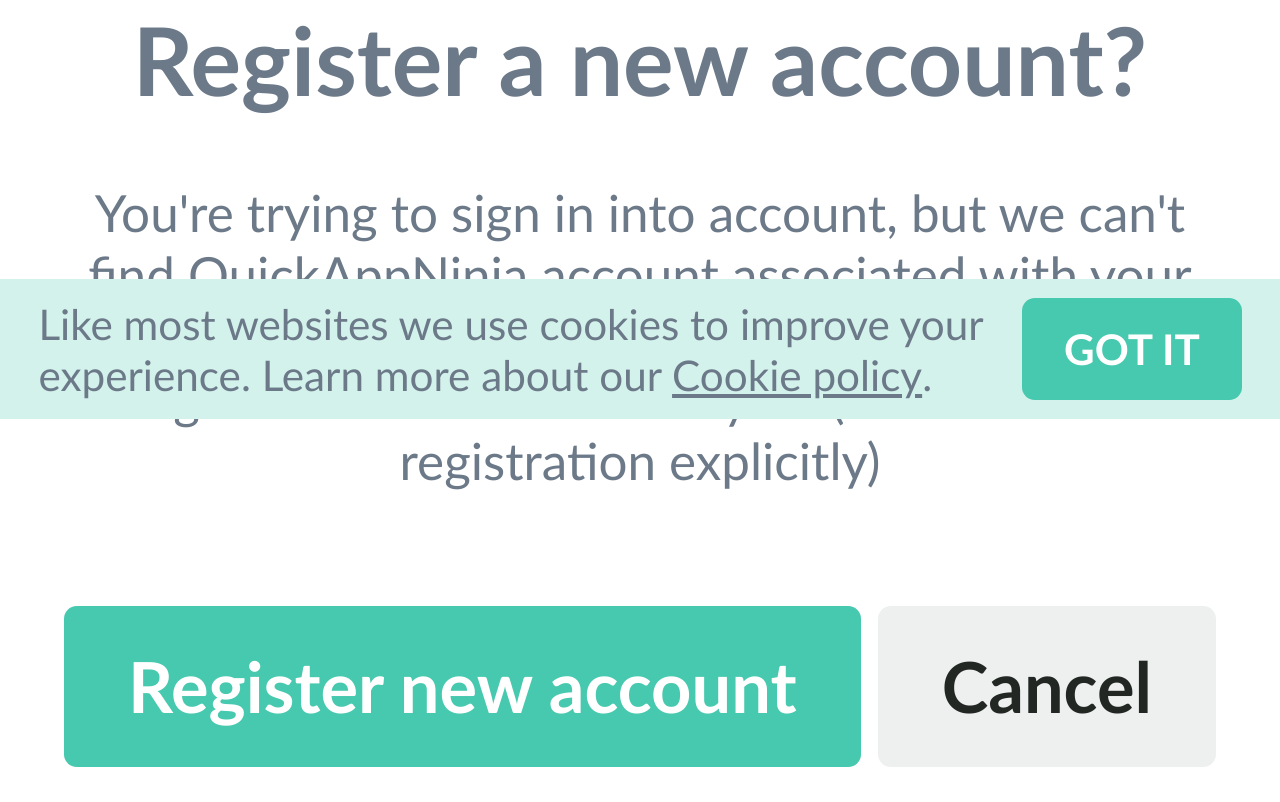
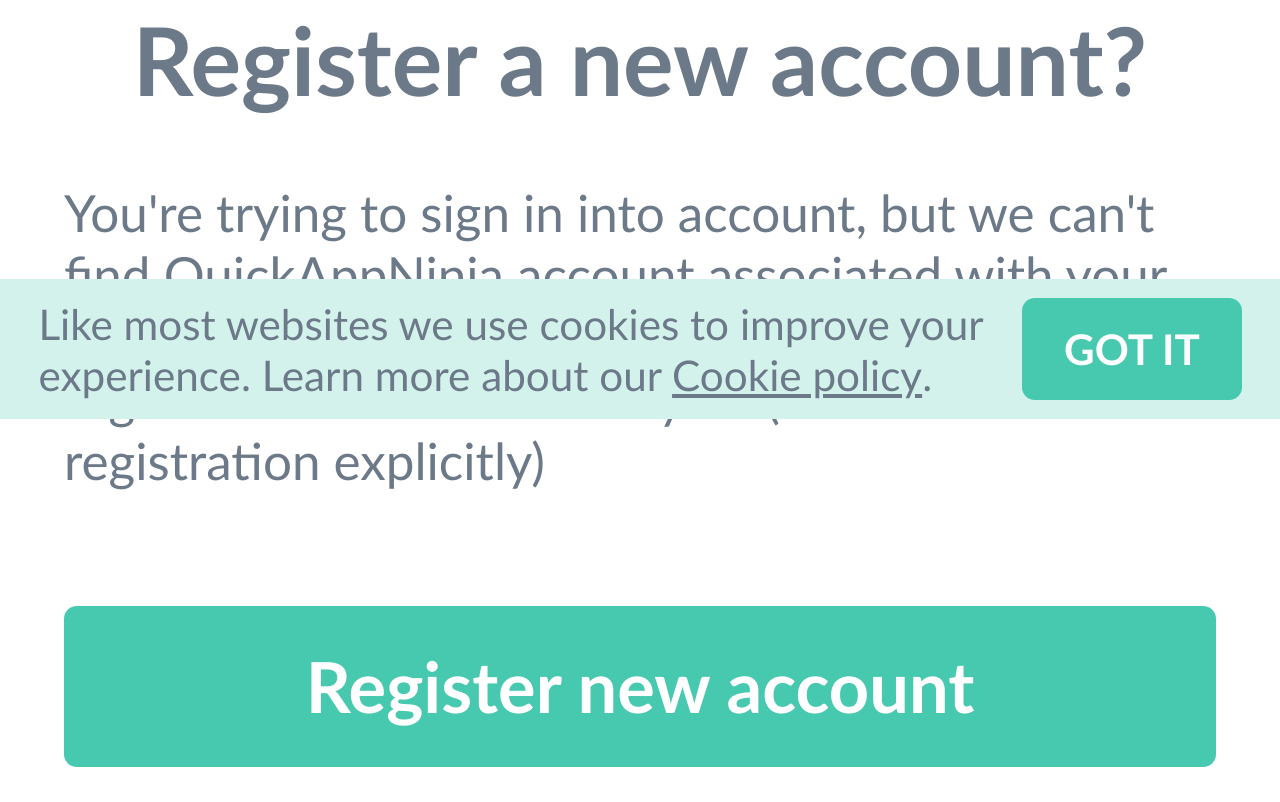
Before and after one commit to webDevT/quickappninja.com2, a website: page app/registration-new.html in a window 1280 px wide. Shown: the part 381-1183 px from the top of the page. Drawn offline with nearby package versions, Linux system fonts and the light colour scheme.

Commit message:
reg page

```diff
--- a/app/sass/style.sass
+++ b/app/sass/style.sass
@@ -1029,18 +1029,20 @@
 		margin-bottom: 5vw
 .registration-new
 	padding-top: 10vw
-	.center
-		text-align: center
+
 .registration-new__buttons
-	display: flex
-	justify-content: space-between
 	padding-top: 5vw
 	.button
-		width: auto
+		max-width: 80vw
+		width: 80vw
 		font-size: 5.5vw
+		display: flex
+		justify-content: center
+		align-items: center
 
 
 .button.button--grey
 	background: #eef0f0
 	color: #232724
+	margin-top: 3vw
 @import "media"
```
Also changed, not shown: app/css/style.min.css, docs/css/style.min.css.
